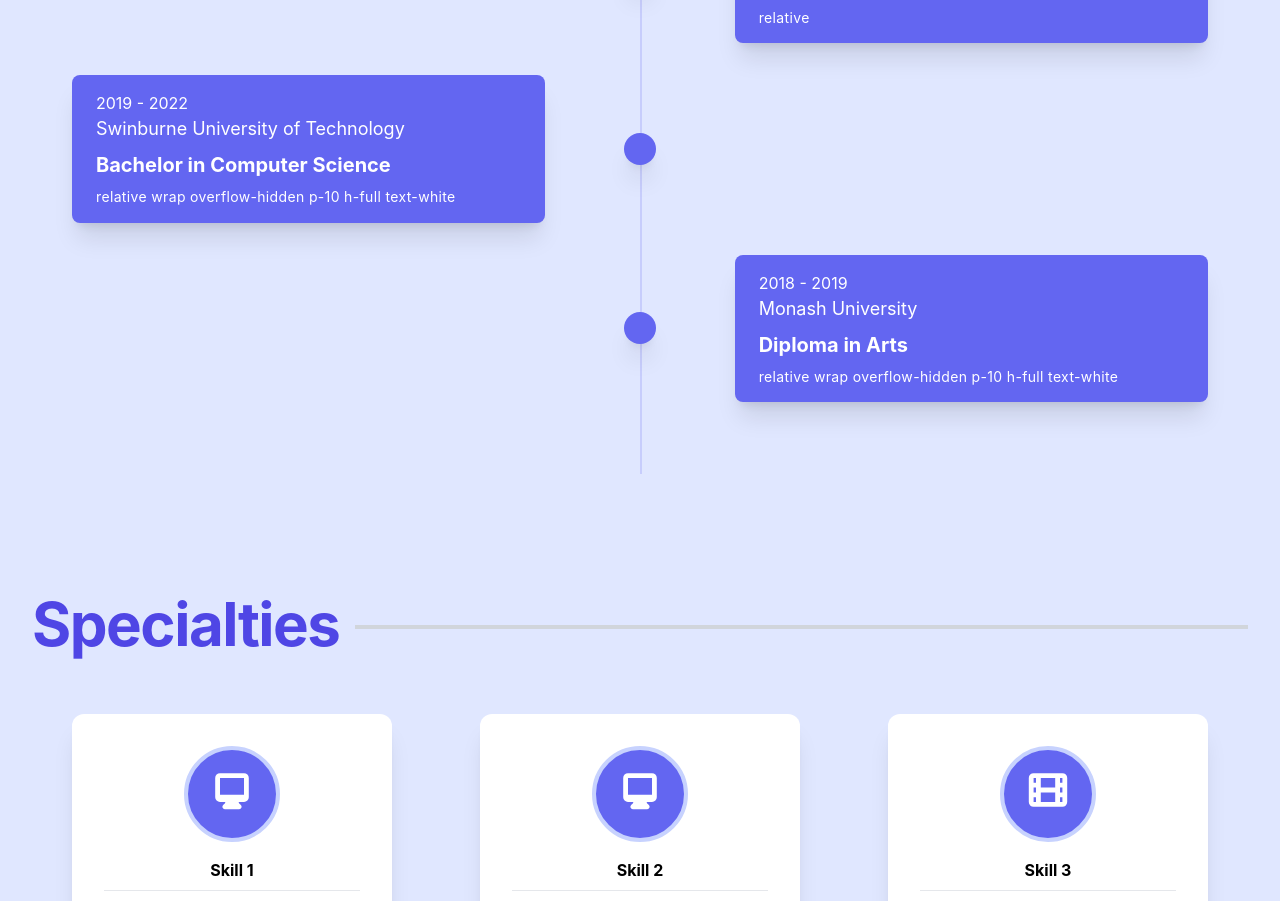
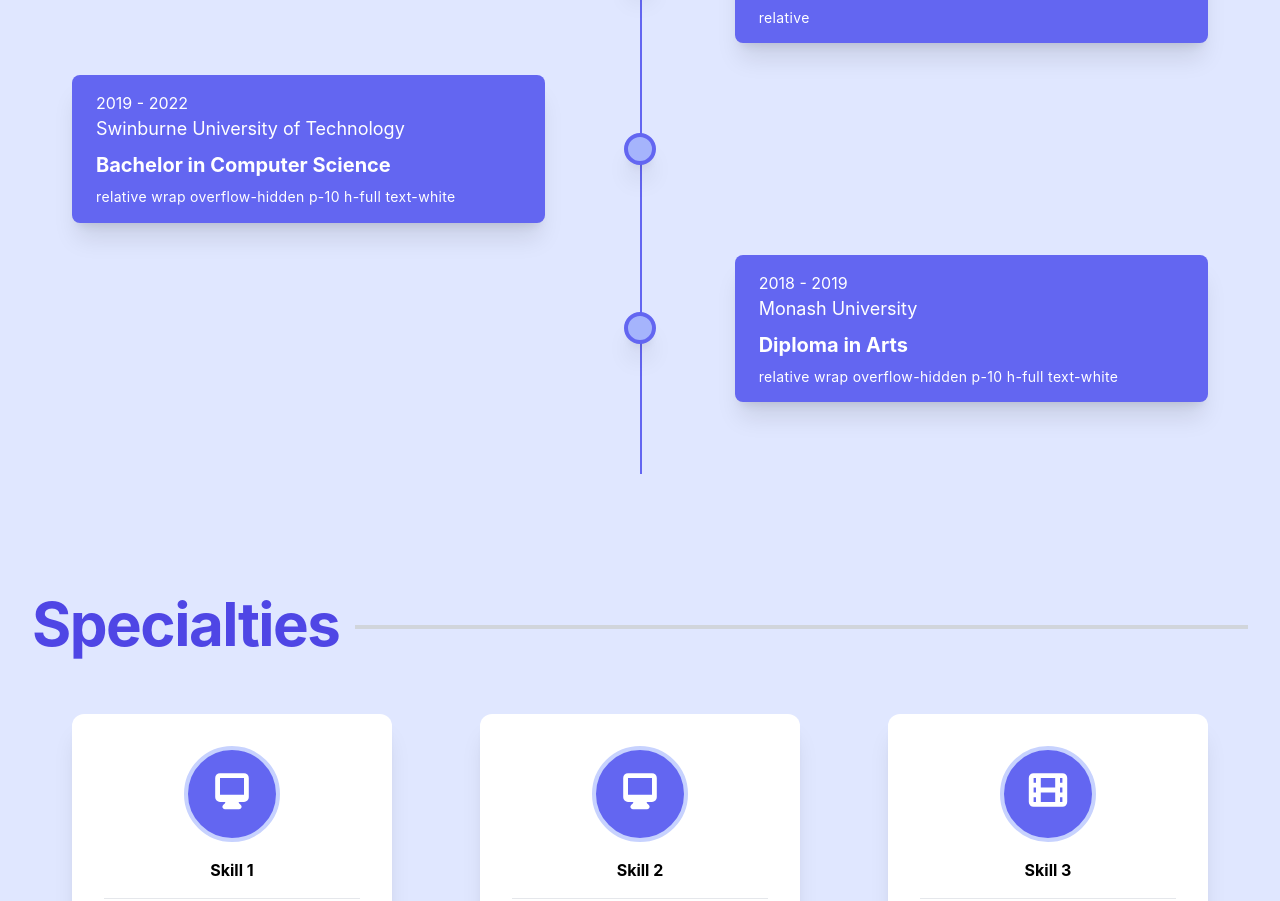
Before and after one commit to khaifahmi99/Serverless-Portfolio, a React (Create React App) app in the folder client/: page / in a window 1280 px wide. Shown: the part 2100-3001 px from the top of the page. Built offline with nearby package versions, Linux system fonts and the light colour scheme.

Commit message:
restyle various stuffa

```diff
--- a/client/src/components/Timeline/Timeline.tsx
+++ b/client/src/components/Timeline/Timeline.tsx
@@ -14,7 +14,7 @@ export interface TimelineProps {
 const Timeline = ({ items }: TimelineProps): JSX.Element => {
     return (
         <div className="relative wrap overflow-hidden p-10 h-full text-white">
-            <div className="border-2-2 absolute border-opacity-20 border-indigo-500 h-full border" style={{ left: '50%' }}></div>
+            <div className="border-2-2 absolute border-indigo-500 h-full border" style={{ left: '50%' }}></div>
 
             {items.map((item, idx) => {
                 const isAlternate = idx % 2 === 0;
@@ -22,7 +22,7 @@ const Timeline = ({ items }: TimelineProps): JSX.Element => {
             return (
                 <div className={`mb-8 flex justify-between items-center w-full ${position}`}>
                     <div className="order-1 w-5/12"></div>
-                    <div className="z-20 flex items-center order-1 shadow-xl w-8 h-8 rounded-full bg-indigo-500">
+                    <div className="z-10 flex items-center order-1 shadow-xl w-8 h-8 rounded-full bg-indigo-300 border-4 border-indigo-500">
                     </div>
                     <div className="order-1 rounded-lg shadow-xl w-5/12 px-6 py-4 bg-indigo-500">
                         {item.period && (
--- a/client/src/views/Home/Home.tsx
+++ b/client/src/views/Home/Home.tsx
@@ -1,4 +1,3 @@
-import Button from "../../components/Button";
 import { QuoteCard } from "../../components/Card";
 import { GithubIcon, TwitterIcon, LinkedinIcon } from "../../components/Icons";
 
--- a/client/src/views/Skill/Skill.tsx
+++ b/client/src/views/Skill/Skill.tsx
@@ -43,8 +43,8 @@ const Skill = (): JSX.Element => {
                                         </div>
                                     </div>
                                     <h1 className='font-bold'>{skill.name}</h1>
-                                    <hr className='my-2' />
-                                    <p className='text-sm text-clip overflow-hidden'>{skill.description}</p>
+                                    <hr className='my-4' />
+                                    <p className='text-sm text-gray-900 text-clip overflow-auto'>{skill.description}</p>
                                 </div>
                             </Card>
                         </div>
```
